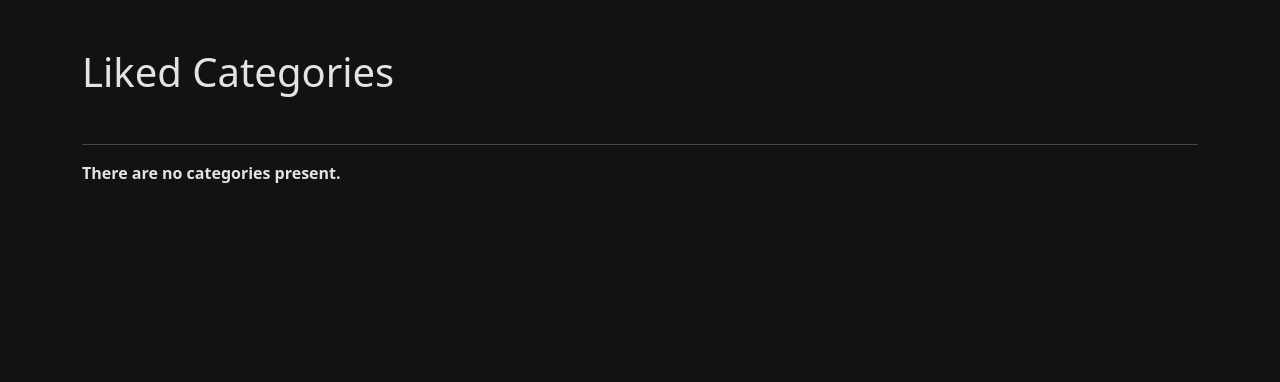
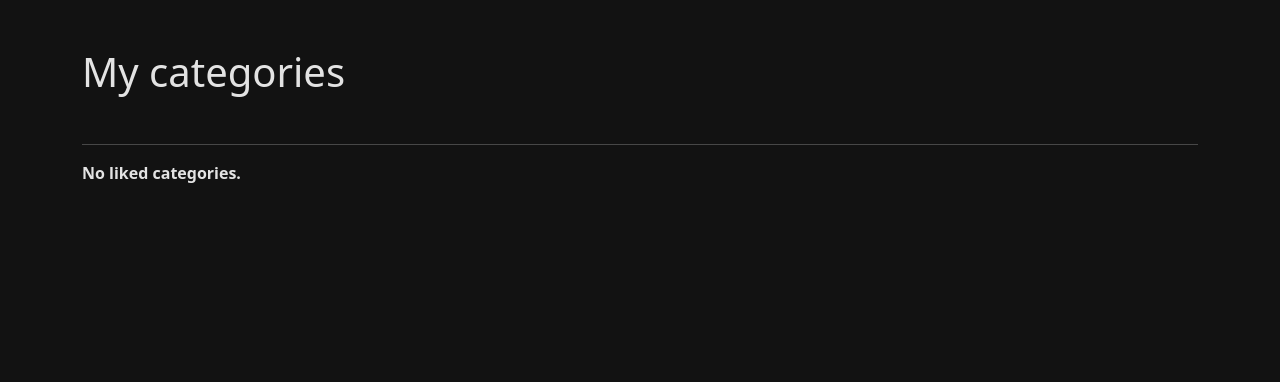
Before and after one commit to alexandragibson/ecopoints, a Django app: page /ecopoints/categories/ in a window 1280 px wide. Shown: the part 66-448 px from the top of the page. Run offline with Django 3.2, Linux system fonts and the light colour scheme; the visitor is signed in with stand-in values (Sample User, id 1); style sheets or scripts are compiled from the project's sources; some libraries are stand-ins or nearby versions.

Commit message:
Lily tweaking

```diff
--- a/ecopoints/views.py
+++ b/ecopoints/views.py
@@ -7,8 +7,6 @@ from django.http import JsonResponse
 from django.utils import timezone
 from django.db.models.functions import ExtractWeekDay
 from django.db.models.functions import TruncDate
-
-from .models import CompletedTask, Category, Task
 from .models import CompletedTask, Category, Task, UserProfile
 from django.http import HttpResponse
 from django.views import View
@@ -266,6 +264,7 @@ def show_category(request, category_slug):
 
 
 class LikeCategoryView(View):
+    @login_required(login_url='/accounts/login/')
     def get(self, request):
         category_id = request.GET['category_id']
         try:
--- a/templates/ecopoints/categories.html
+++ b/templates/ecopoints/categories.html
@@ -5,7 +5,7 @@
 {% endblock %}
 
 {% block body_block %}
-    <h1 class="my-5">Liked Categories</h1>
+    <h1 class="my-5">My categories</h1>
     <hr />
     {% if liked_categories %}
         <div class="row row-cols-1 row-cols-sm-2 row-cols-lg-3 g-4 my-3">
@@ -26,6 +26,6 @@
             {% endfor %}
         </div>
     {% else %}
-        <strong>There are no categories present.</strong>
+        <strong>No liked categories.</strong>
     {% endif %}
 {% endblock %}
--- a/templates/ecopoints/category.html
+++ b/templates/ecopoints/category.html
@@ -14,6 +14,8 @@
         <img src="{{ category.banner.url }}" alt="{{ category.name }}"
              style="max-height: 400px; width: 100%; object-fit: cover" />
         <h1>{{ category.name }}</h1>
+        <br />
+        <div>
             <button id="like_btn"
                     data-categoryid="{{ category.id }}"
                     class="btn btn-primary btm-sm"
@@ -21,6 +23,7 @@
                 <span data-feather="thumbs-up"></span>
                 Like category
             </button>
+        </div>
         <p>{{ category.description }}</p>
 
         <h2>Tasks</h2>
```
Lines whose indentation alone changed are shown as unchanged.
